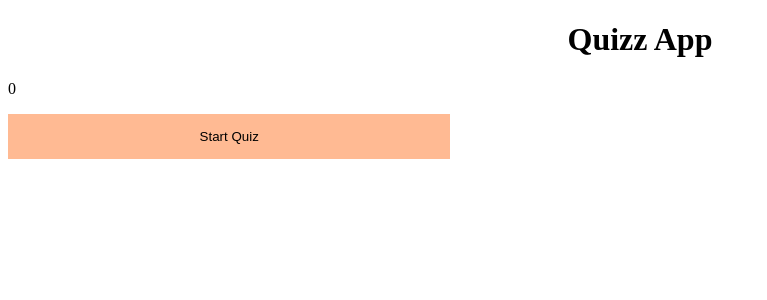
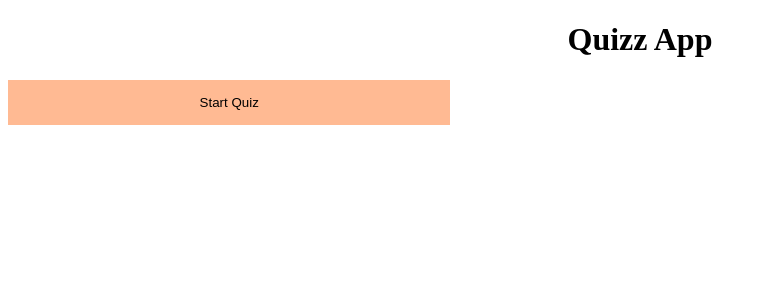
Before and after one commit to iamneo-production/ecffceaebceeacceebdafdfbedeaaeafdbbc, a React (Create React App) app in the folder reactapp/: page / in a window 1280 px wide. Shown: the top 300 px of the page, without its empty margins (0-767 px from the left). Built offline with nearby package versions, Linux system fonts and the light colour scheme.

Commit message:
Backup Commit

```diff
--- a/reactapp/src/App.js
+++ b/reactapp/src/App.js
@@ -5,6 +5,7 @@ function App(){
     var [states,setStates]=useState({
         curpage: "strt",
         tot_cor_ans: 0,
+        retry: 0,
         attempted: 0,
         questions: [
             {
@@ -80,10 +81,13 @@ function App(){
     return (
         <div className="maindiv">
             <h1 style={{textAlign: "center"}}>Quizz App</h1>
-            <p>{states.tot_cor_ans}</p>
+            <p></p>
             {(states.curpage==="strt") ?
-            <button style={{backgroundColor: "#FFBA93",border: "1px solid #FFBA93",padding: "5px",width: "35%",height: "45px"}} onClick={()=>setStates({...states,curpage: "quiz"})}>Start Quiz</button>
-            : (states.curpage==="quiz") ?
+            <div>
+                {(states.retry==1) ? <div>You scored {states.tot_cor_ans}/5 correctly</div> : ""}
+                <button style={{backgroundColor: "#FFBA93",border: "1px solid #FFBA93",padding: "5px",width: "35%",height: "45px"}} onClick={()=>setStates({...states,curpage: "quiz"})}>Start Quiz</button>
+            </div>
+            :
             <div className="Quiz">
             <Card
             qno={states.questions[0].questionId}
@@ -156,9 +160,6 @@ function App(){
             />
             {(states.attempted>=5) ? <Button tag="1" choice="1" name="hlo" isdisabled="" onclick={()=>{setStates({...states,curpage: "strt"})}}>Show Results</Button>  : ""}
             </div>
-            : <div>
-
-            </div>
             }
 
         </div>
```
